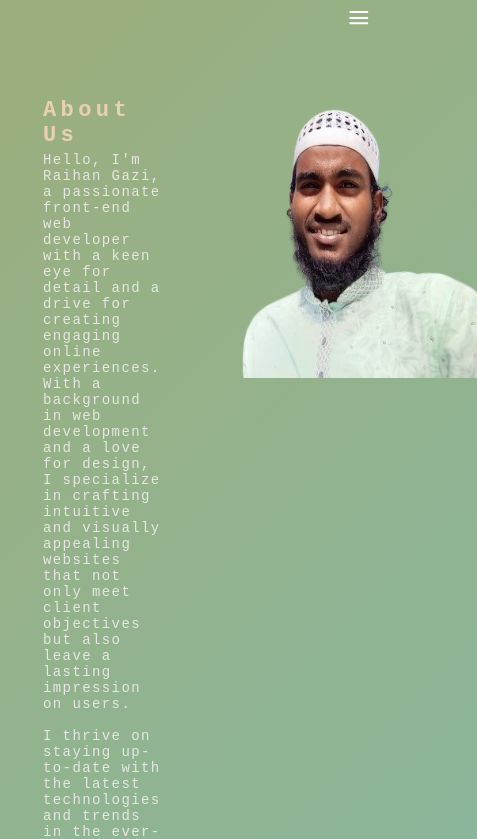
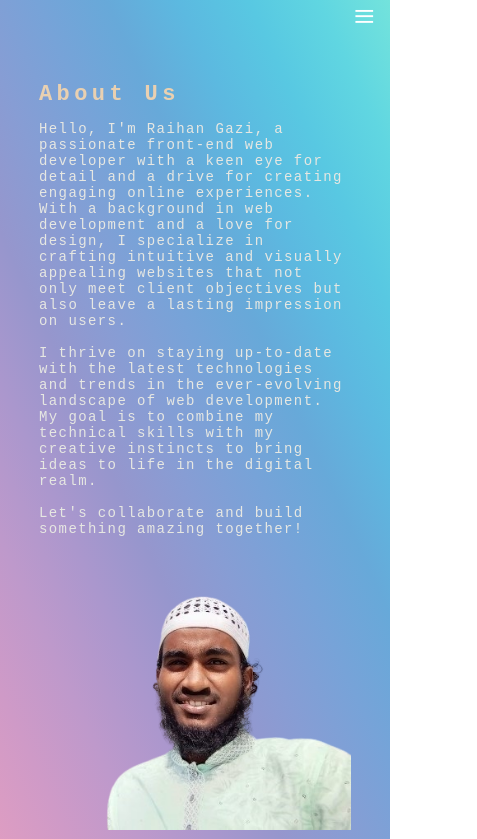
Before and after one commit to gaziraihan1/raihan-FD-dev, a plain HTML site: page profile.html in a window 390 px wide. Shown: the top 839 px of the page, 477 px wide, since content can reach past the window. Drawn offline with Linux system fonts and the light colour scheme; a web font is replaced by a local one.

Commit message:
about us

```diff
--- a/style.css
+++ b/style.css
@@ -165,11 +165,9 @@ footer{
 /* About us sector  */
 
 .aboutUs{
-    background: linear-gradient(-45deg, #8485ac, #8bb69b, #a0ac76, #5fa192);
-    background-size: 400% 400%;
-    animation: aboutUs 8s ease infinite;
-    min-height: 100vh;
+    background-image: linear-gradient(to right top, #de9dc2, #cf9ac7, #be99cb, #ab97cd, #9696cd, #879dd4, #77a3d8, #67a9d9, #5cb9e0, #58c8e2, #60d6e1, #73e3dc);
     width:100vw;
+    height: auto;
 }
 @keyframes aboutUs {
     0% {
@@ -185,14 +183,14 @@ footer{
 .aboutUs-container{
     display: flex;
     flex-direction: row;
-    width:80%;
+    width:80vw;
     margin:3em auto;
     gap: 1em;
     justify-content: space-between;
-
+    flex-wrap: wrap;
 }
 .aboutUs-content-1{
-    flex-basis: 60%;
+    flex-basis: 55%;
     margin-top: 1em;
     margin-bottom: 1em;
 
@@ -212,19 +210,16 @@ footer{
     font-size: 14px;
     color:rgb(230, 231, 226);
     font-weight:400;
-    margin-bottom: 0.5em;
     margin-left: 4px;
+    margin-top: 1em;
 }
 .aboutUs-content-2{
     flex-basis: 40%;
     margin-bottom: 1em;
-    margin-left:auto ;
-    margin-right: auto;
+    display: flex;
+    justify-content: end;
 }
-.aboutUs-content-2 img{
-    width:300px;
-    height:300px;
-}
+
 
 footer h3{
     display: none;
@@ -245,8 +240,6 @@ footer h3{
 
     .navbar ul#menu {
         display: none;
-        opacity: 0;
-        transition: opacity 2s ease;
     }
     .header{
         width: 100vw;
@@ -262,21 +255,20 @@ footer h3{
         display: flex;
         flex-direction: column;
         justify-content: center;
-        opacity: 1;
     }
 
     .menuBtn {
         display: block;
-        height: 42px;
-        font-size: 40px;
-        align-items: end;
+        height: 40px;
+        font-size: 38px;
         color: white;
         cursor: pointer;
+        margin-right: 0.4em;
     }
 
     .closeBtn {
         color: white;
-        font-size: 40px;
+        margin-right: 0.4em;
     }
     .aboutUs {
         min-height: 100vh;
@@ -434,7 +426,27 @@ footer h3{
     .copyright p{
         font-size:10px;
     }
-
+    .aboutUs-container{
+        display: flex;
+        flex-direction: column;
+        width:80vw;
+        margin: 1em auto 0em auto;
+    }
+    .aboutUs-content-1{
+        text-align: left;
+    }
+    .aboutUs-content-1 h3{
+        margin-top: 1em;
+        margin-left: 0;
+    }
+    .aboutUs-content-1 p{
+        text-align: left;
+        margin-left: 0;
+        width: 80vw;
+    }
+    .aboutUs-content-2 img{
+        width:80vw;
+    }
 }
 @media (min-width:480px) {
     .copyright{
```
